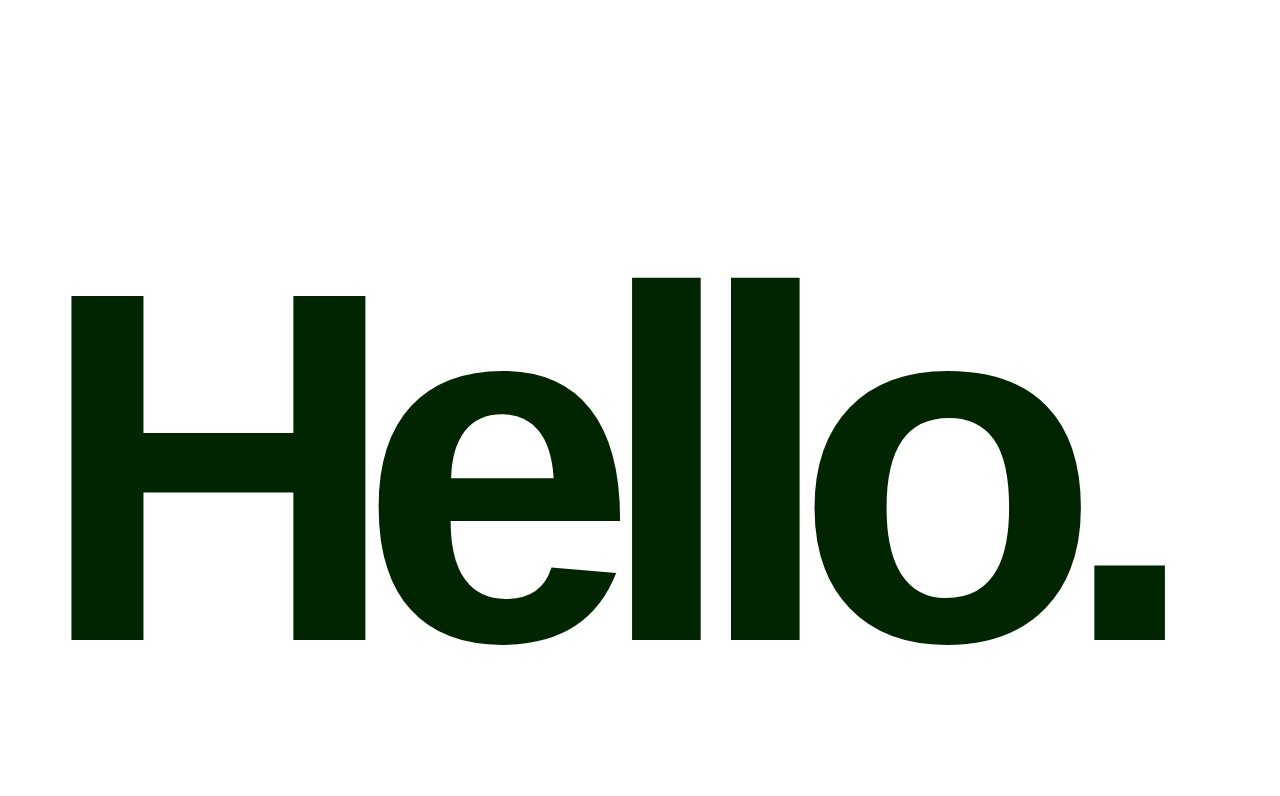
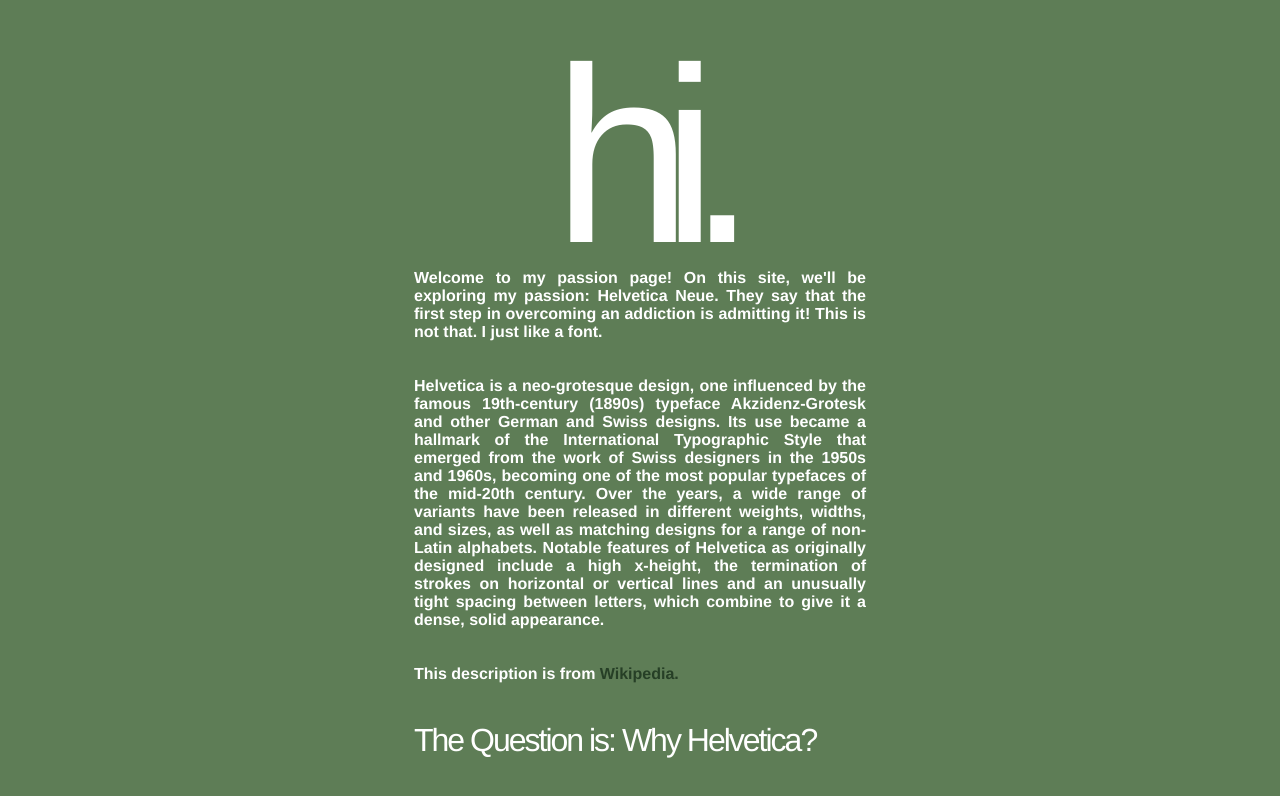
Before and after one commit to devinostulano-pixel/Homepage, a plain HTML site: page Passion/index.html in a window 1280 px wide. Shown: the part 194-990 px from the top of the page. Before the commit the page ends 948 px from the top, so only its background shows below. Drawn offline with Linux system fonts and the light colour scheme.

Commit message:
Color Changes

```diff
--- a/Passion/index.html
+++ b/Passion/index.html
@@ -5,9 +5,26 @@
         <link rel="stylesheet" href="main.css">
     </head>
     <body>
-        <h1 class="title">Hello.</h1>
+        <h1 class="title">hi.</h1>
 
+        <b>Welcome to my passion page! On this site, we'll be exploring my passion: Helvetica Neue. They say that the first step in overcoming an addiction is admitting it! This is not that. I just like a font.</b>
 
+        <br>
+        <br>
+        <br>
+
+        <b>Helvetica is a neo-grotesque design, one influenced by the famous 19th-century (1890s) typeface Akzidenz-Grotesk and other German and Swiss designs. Its use became a hallmark of the International Typographic Style that emerged from the work of Swiss designers in the 1950s and 1960s, becoming one of the most popular typefaces of the mid-20th century. Over the years, a wide range of variants have been released in different weights, widths, and sizes, as well as matching designs for a range of non-Latin alphabets. Notable features of Helvetica as originally designed include a high x-height, the termination of strokes on horizontal or vertical lines and an unusually tight spacing between letters, which combine to give it a dense, solid appearance.</b>
+
+        <br>
+        <br>
+        <br>
+
+        <b>This description is from <a target="_blank" href="https://en.wikipedia.org/wiki/Helvetica">Wikipedia.</a></b>
+
+        <br>
+        <br>
+
+        <h1>The Question is: Why Helvetica?</h1>
 
 
 
--- a/Passion/main.css
+++ b/Passion/main.css
@@ -1,21 +1,46 @@
 
 .title {
-    font-size: 500px;
-    margin-bottom: -100px;
-    letter-spacing: -40px;
-    color: rgb(0, 37, 0)
+    font-size: 250px;
+    margin-bottom: -30px;
+    letter-spacing: -30px;
+    color: rgb(255, 255, 255);
+    text-align: center;
+    font-weight: normal;
+}
+
+h1 {
+    color: rgb(255, 255, 255);
+    letter-spacing: -2px;
+    font-weight: normal;
 }
 
 h2{
-    font-weight: normal;
+    font-weight:lighter;
     font-size: 40px;
     letter-spacing: -2px;
-    margin-left: 40px;
-    margin-right: 40px;
+    color: red;
 }
 
 body {
-    color: rgb(0, 37, 0);
+    background: rgb(94, 125, 86);
+    color: rgb(255, 255, 255);
     font-family: Helvetica, sans-serif;
+    font-weight: lighter;
     padding: 30px;
+    margin-left: 30%;
+    margin-right: 30%;
+    text-align: justify;
 }
+
+a {
+    color: rgb(38, 63, 38);
+    text-decoration: none;
+}
+
+hr {
+    color: red;
+}
+
+.why {
+    text-align: right;
+}
```
Also changed, not shown: First Website/Pages/about.html (renamed from First Website/about.html, +2 -3 lines), First Website/index.html (+3 -2 lines), First Website/Assets/HelveticaSpecimenCH.svg (added), First Website/Assets/main.css (renamed from First Website/main.css), 2 other files.
